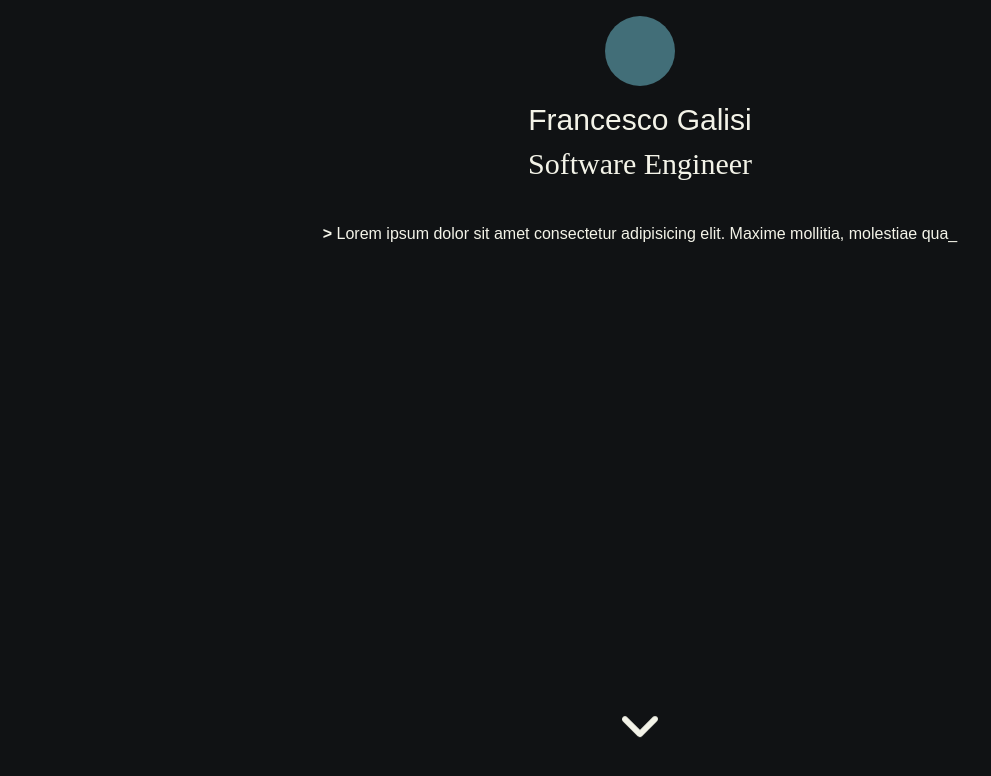
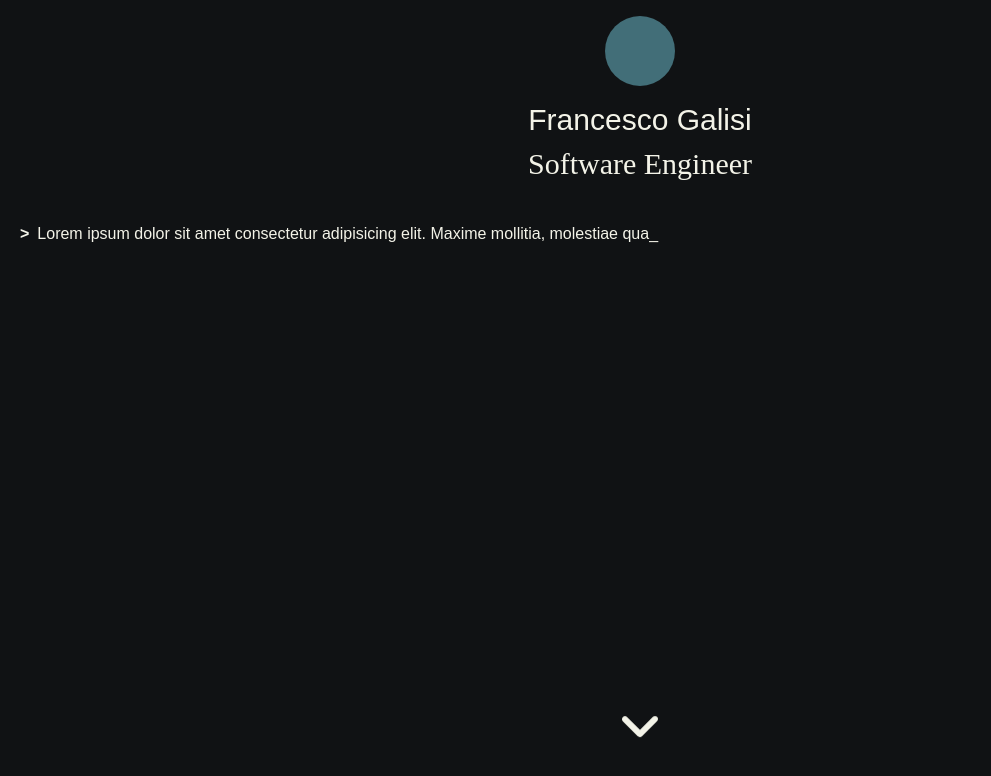
Before and after one commit to Censacrof/censacrof.github.io, a Next.js app: page / in a window 1280 px wide. Shown: the top 776 px of the page, without its empty margins (0-991 px from the left). Built offline with nearby package versions, Linux system fonts and the light colour scheme; a web font is replaced by a local one.

Commit message:
Fixed alignment of prompt

```diff
--- a/components/Prompt.tsx
+++ b/components/Prompt.tsx
@@ -25,7 +25,7 @@ const Prompt: React.FC<PromptProps> = ({ text }) => {
   }, [currentText])
 
   return (
-    <div className="text-surface mt-10 gap-2">
+    <div className="flex flex-row justify-start w-full text-surface mt-10 gap-2">
       <span className="font-bold">{'> '}</span>{currentText}{cursorVisible ? '_' : ''}
     </div>
   )
```
